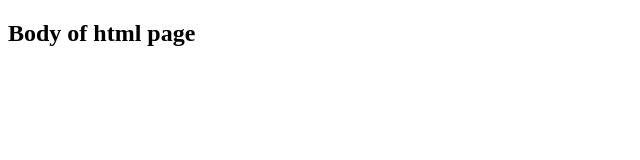
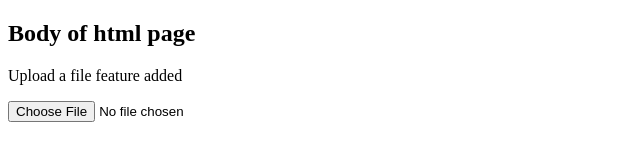
Before and after one commit to sonu0011/GithubPractice, a plain HTML site: page index.html in a window 1280 px wide. Shown: the whole page, without its empty margins (0-640 px from the left). Drawn offline with Linux system fonts and the light colour scheme.

Commit message:
file-upload-feature-added

```diff
--- a/index.html
+++ b/index.html
@@ -8,5 +8,9 @@
 </head>
 <body>
     <body><h2>Body of html  page</h2></body>
+    <p>Upload a file feature added</p>
+    <form>
+        <input type="file">
+    </form>
 </body>
 </html>
```
